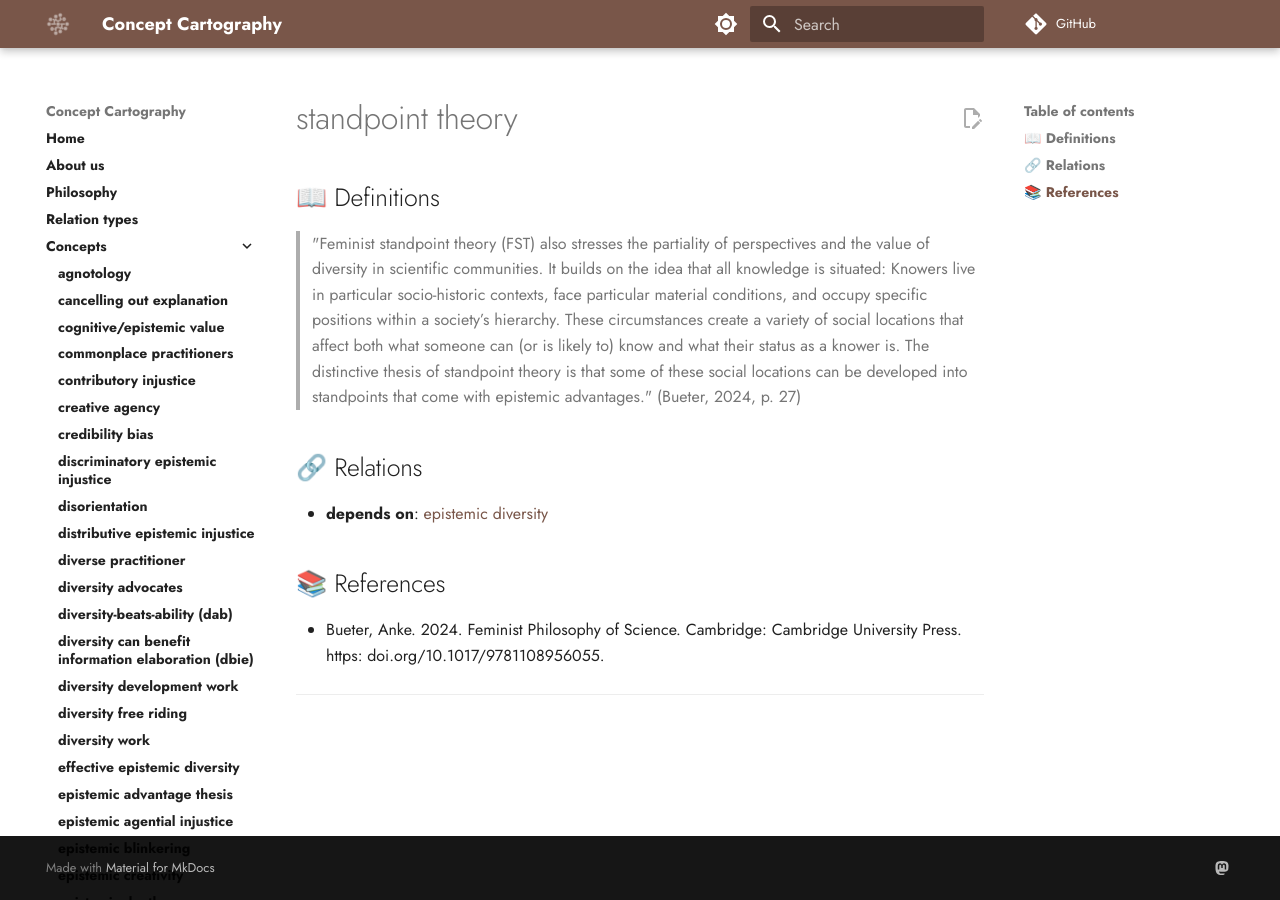
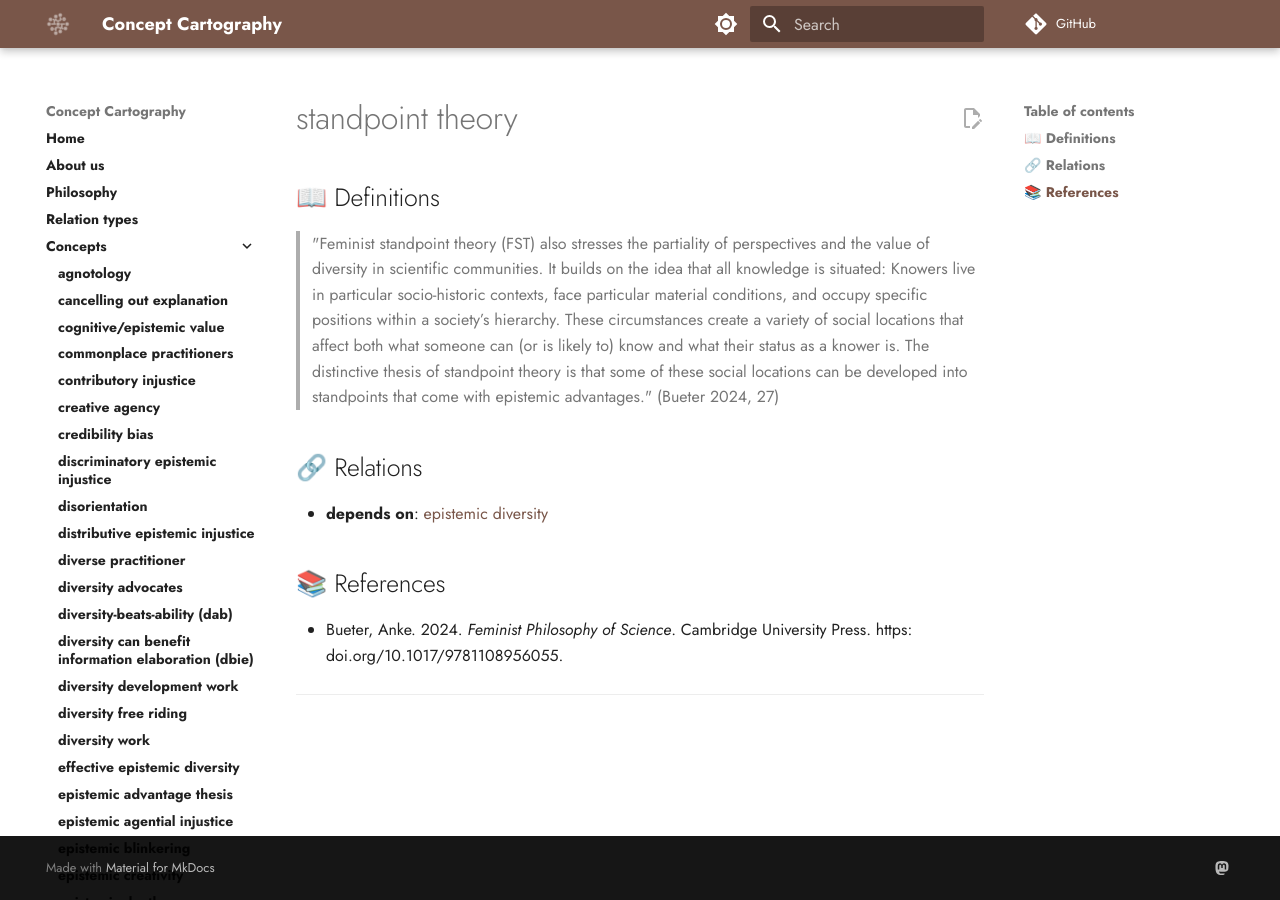
Before and after one commit to conceptcartography/conceptcartography, an MkDocs documentation site: the page built from docs/concepts/standpoint-theory.md, in a window 1280 px wide. Built offline with MkDocs 1.6.1 and Material for MkDocs 9.7.7, drawn with Linux system fonts in a browser that asks for light colours; comment, search, counter and statistics services are not loaded; the version menu is left out.

Commit message:
Update standpoint-theory.md
updated referencing format

```diff
--- a/docs/concepts/standpoint-theory.md
+++ b/docs/concepts/standpoint-theory.md
@@ -2,7 +2,7 @@
 
 ## 📖 Definitions
 
-> "Feminist standpoint theory (FST) also stresses the partiality of perspectives and  the value of diversity in scientific communities. It builds on the idea that all  knowledge is situated: Knowers live in particular socio-historic contexts, face  particular material conditions, and occupy specific positions within a society’s  hierarchy. These circumstances create a variety of social locations that affect both  what someone can (or is likely to) know and what their status as a knower is. The  distinctive thesis of standpoint theory is that some of these social locations can be  developed into standpoints that come with epistemic advantages." (Bueter, 2024, p. 27)
+> "Feminist standpoint theory (FST) also stresses the partiality of perspectives and  the value of diversity in scientific communities. It builds on the idea that all  knowledge is situated: Knowers live in particular socio-historic contexts, face  particular material conditions, and occupy specific positions within a society’s  hierarchy. These circumstances create a variety of social locations that affect both  what someone can (or is likely to) know and what their status as a knower is. The  distinctive thesis of standpoint theory is that some of these social locations can be  developed into standpoints that come with epistemic advantages." (Bueter 2024, 27)
 
 ## 🔗 Relations
 
@@ -10,7 +10,7 @@
 
 ## 📚 References
 
-- Bueter, Anke. 2024. Feminist Philosophy of Science. Cambridge: Cambridge University Press. https: doi.org/10.1017/9781108956055.
+- Bueter, Anke. 2024. _Feminist Philosophy of Science_. Cambridge University Press. https: doi.org/10.1017/9781108956055.
 
 ---
 
```
